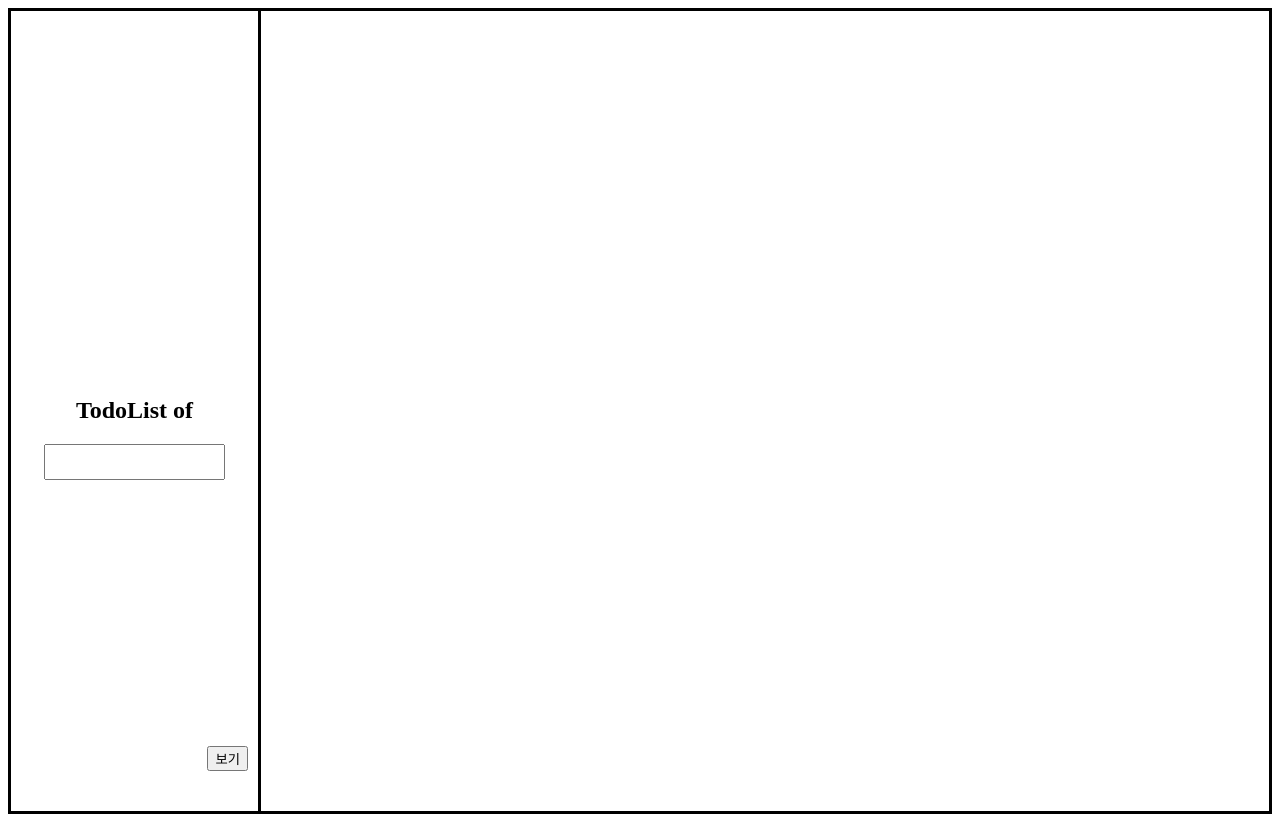
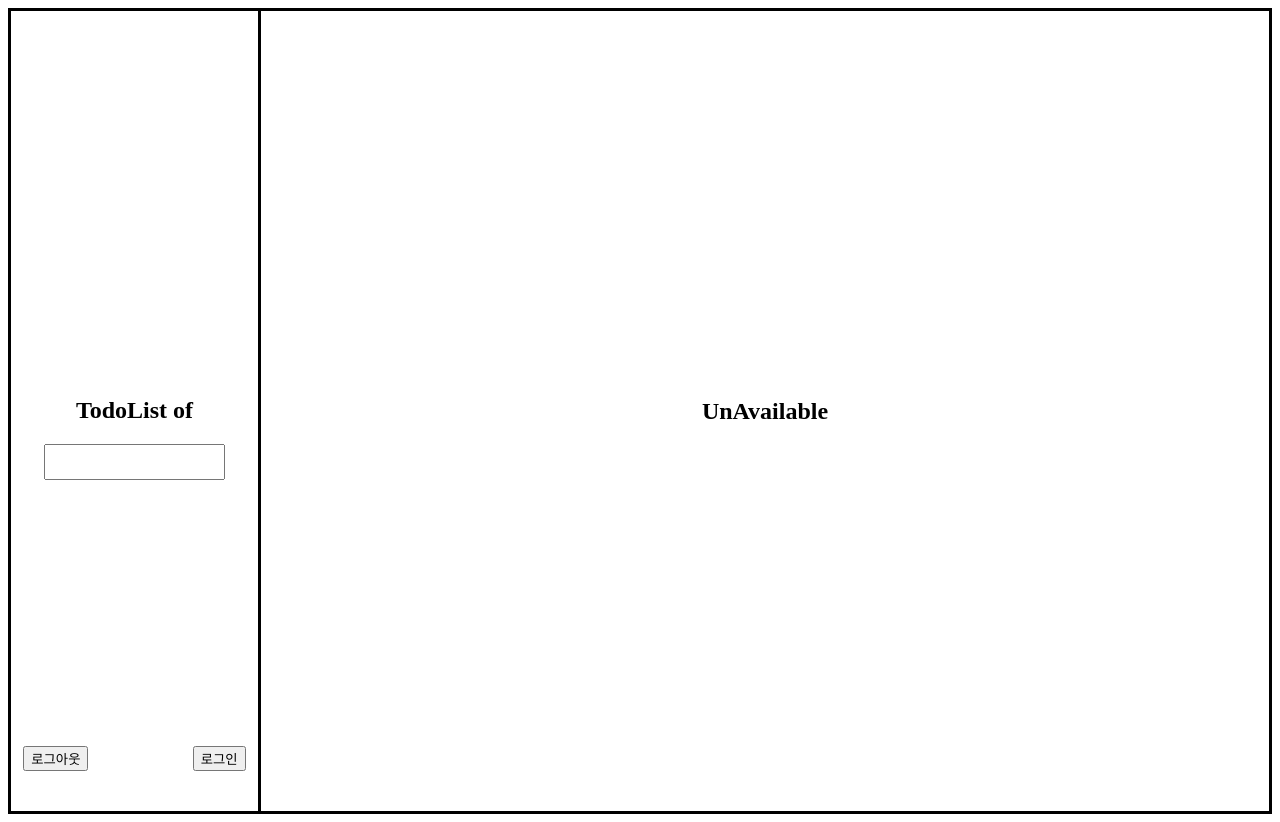
Before and after one commit to simey1128/react-query, a React (Create React App) app in the folder todo1/: page / in a window 1280 px wide. Built offline with nearby package versions, Linux system fonts and the light colour scheme.

Commit message:
WEB-FRONT | feat) 로그인-로그아웃 방식으로 유저 선택 및 데이터 캐시 삭제 구현

```diff
--- a/todo1/src/App.tsx
+++ b/todo1/src/App.tsx
@@ -7,14 +7,13 @@ import { useRecoilState, useRecoilValue } from 'recoil';
 import { Todo } from './utils/types';
 import { useQueryClient } from 'react-query';
 import TodoList from './components/TodoList';
+import ProgressBar from './components/progressBar';
+import TodosPage from './pages/todosPage';
 function App() {
-  const user = useRecoilValue(userState);
-  console.log('user: ', user);
-
   return (
     <MainContainer>
       <SelectUserButton />
-      <TodoList />
+      <TodosPage />
     </MainContainer>
   );
 }
--- a/todo1/src/components/TodoList.tsx
+++ b/todo1/src/components/TodoList.tsx
@@ -6,12 +6,12 @@ import { useGetTodos } from '../hooks/useGetTodos';
 import { useGetUser } from '../hooks/useGetUser';
 import { userState } from '../stores/user';
 import { Todo, User } from '../utils/types';
+import ProgressBar from './progressBar';
 import TodoItem from './TodoItem';
 
 interface TodoListProps {}
 
 const TodoList: React.FC<TodoListProps> = ({}) => {
-  const queryClient = useQueryClient();
   const user = useRecoilValue(userState);
   const { status, error, data } = useGetTodos(user?.id);
 
@@ -27,10 +27,11 @@ const TodoList: React.FC<TodoListProps> = ({}) => {
 export default TodoList;
 
 const MainContainer = styled.div`
-  flex-basis: 80%;
+  width: 100%;
   padding: 10px;
   flex-direction: row;
   display: flex;
   flex-wrap: wrap;
+  flex: 1;
   overflow-y: scroll;
 `;
--- /dev/null
+++ b/todo1/src/components/progressBar.tsx
@@ -0,0 +1,27 @@
+import React from 'react';
+import styled from 'styled-components';
+
+interface ProgressBarProps {
+  value: number; // 0 ~ 100
+}
+
+const ProgressBar: React.FC<ProgressBarProps> = ({ value }) => {
+  return (
+    <Background>
+      <Progress value={value} />
+    </Background>
+  );
+};
+
+export default ProgressBar;
+
+const Background = styled.div`
+  width: 100%;
+  background-color: #efefed;
+  height: 20px;
+`;
+const Progress = styled.div<{ value: number }>`
+  width: ${(props) => `${props.value}%`};
+  background-color: #007faa;
+  height: 20px;
+`;
--- a/todo1/src/components/selectUserButton.tsx
+++ b/todo1/src/components/selectUserButton.tsx
@@ -1,4 +1,5 @@
 import React, { Fragment, useEffect, useState } from 'react';
+import { useQueryClient } from 'react-query';
 import { useSetRecoilState } from 'recoil';
 import styled, { createGlobalStyle } from 'styled-components';
 import { useGetUser } from '../hooks/useGetUser';
@@ -8,31 +9,55 @@ interface SelectUserButtonProps {}
 
 const SelectUserButton: React.FC<SelectUserButtonProps> = ({}) => {
   const [name, setName] = useState('');
+  const [saved, saveName] = useState(false);
   const { refetch, data } = useGetUser(name);
-  const setUser = useSetRecoilState(userState);
+  const setUserState = useSetRecoilState(userState);
+  const queryClient = useQueryClient();
 
   useEffect(() => {
-    setUser({
-      id: data?.id as number,
-      name: data?.name as string,
-    });
+    // for making user global state
+    if (data?.id) {
+      setUserState({
+        id: data?.id as number,
+        name: data?.name as string,
+      });
+      saveName(true);
+    } else {
+      setUserState({
+        id: 0,
+        name: '',
+      });
+    }
   }, [data]);
 
-  const onChange = (e: any) => {
+  const onChangeName = (e: any) => {
     setName(e.target.value);
   };
 
-  const onClick = () => {
+  const onLogin = () => {
     refetch();
+  };
+
+  const onLogout = () => {
+    saveName(false);
+    setName('');
+    queryClient.setQueryData(['user'], { id: 0, name: '' });
   };
   return (
     <MainContainer>
       <h5 style={{ color: 'white' }}>TodoList of</h5>
       <TitleContainer>
         <h2>TodoList of</h2>
-        <TextInput type="text" onChange={onChange} value={name} />
+        {saved ? (
+          <h2 style={{ margin: 0, color: '#DC6822' }}>{name}</h2>
+        ) : (
+          <TextInput type="text" onChange={onChangeName} value={name} />
+        )}
       </TitleContainer>
-      <Button onClick={onClick}>보기</Button>
+      <ButtonContainer>
+        <Button onClick={onLogout}>로그아웃</Button>
+        <Button onClick={onLogin}>로그인</Button>
+      </ButtonContainer>
     </MainContainer>
   );
 };
@@ -65,5 +90,11 @@ const TextInput = styled.input`
 
 const Button = styled.button`
   align-self: flex-end;
-  margin-right: 10px;
 `;
+
+const ButtonContainer = styled.div`
+  display: flex;
+  flex-direction: row;
+  justify-content: space-between;
+  width: 90%;
+`;
--- a/todo1/src/hooks/useGetUser.ts
+++ b/todo1/src/hooks/useGetUser.ts
@@ -2,10 +2,13 @@ import axios from 'axios';
 import { useQuery } from 'react-query';
 import { User } from '../utils/types';
 
-const getUserByName = async (name: string): Promise<User> => {
+const getUserByName = async (name: string): Promise<User | undefined> => {
   const { data } = await axios.get(
     `https://jsonplaceholder.typicode.com/users?name=${name}`
   );
+  if (!data.length) {
+    return undefined;
+  }
 
   return {
     id: data[0].id,
@@ -14,7 +17,7 @@ const getUserByName = async (name: string): Promise<User> => {
 };
 
 export const useGetUser = (name: string) => {
-  return useQuery(['user', name], () => getUserByName(name), {
+  return useQuery(['user'], () => getUserByName(name), {
     enabled: false,
     refetchOnWindowFocus: false,
   });
--- /dev/null
+++ b/todo1/src/pages/todosPage.tsx
@@ -0,0 +1,52 @@
+import React, { useCallback } from 'react';
+import { useRecoilValue } from 'recoil';
+import styled from 'styled-components';
+import ProgressBar from '../components/progressBar';
+import TodoList from '../components/TodoList';
+import { useGetTodos } from '../hooks/useGetTodos';
+import { userState } from '../stores/user';
+
+interface TodosPageProps {}
+
+const TodosPage: React.FC<TodosPageProps> = ({}) => {
+  const user = useRecoilValue(userState);
+  const { status, error, data } = useGetTodos(user?.id);
+
+  if (!user.id || data === undefined) {
+    return (
+      <NoUserContainer>
+        <h2>UnAvailable</h2>
+      </NoUserContainer>
+    );
+  }
+
+  const progressValue =
+    (data.filter((d) => d.completed).length / data.length) * 100;
+  return (
+    <YesUserContainer>
+      <ProgressBar value={progressValue} />
+      <TodoList />
+    </YesUserContainer>
+  );
+};
+
+export default TodosPage;
+
+const NoUserContainer = styled.div`
+  flex-basis: 80%;
+  padding: 10px;
+  flex-direction: row;
+  display: flex;
+  flex-wrap: wrap;
+  justify-content: center;
+  align-items: center;
+`;
+
+const YesUserContainer = styled.div`
+  flex-basis: 80%;
+  overflow-y: scroll;
+  overflow-x: hidden;
+  &::-webkit-scrollbar {
+    display: none;
+  }
+`;
```
Also changed, not shown: todo1/src/hooks/useUpdateTodo.ts (added, +20 -0 lines).
